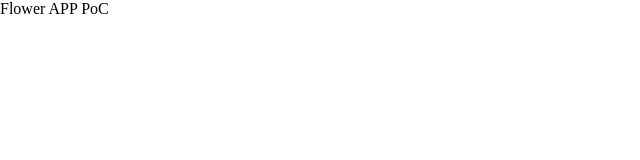
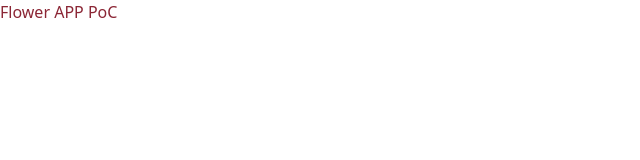
Before and after one commit to xrfg/flower-app-poc, a Next.js app: page / in a window 1280 px wide. Shown: the top 160 px of the page, without its empty margins (0-640 px from the left). Built offline with nearby package versions, Linux system fonts and the light colour scheme.

Commit message:
Add Tailwindcss

```diff
--- a/package.json
+++ b/package.json
@@ -19,5 +19,10 @@
     "react": "18.2.0",
     "react-dom": "18.2.0",
     "typescript": "4.9.5"
+  },
+  "devDependencies": {
+    "autoprefixer": "^10.4.13",
+    "postcss": "^8.4.21",
+    "tailwindcss": "^3.2.4"
   }
 }
--- /dev/null
+++ b/postcss.config.js
@@ -0,0 +1,6 @@
+module.exports = {
+  plugins: {
+    tailwindcss: {},
+    autoprefixer: {},
+  },
+}
--- a/src/pages/index.tsx
+++ b/src/pages/index.tsx
@@ -13,7 +13,7 @@ export default function Home() {
         <link rel="icon" href="/favicon.ico" />
       </Head>
       <main className="">
-        <div className="">Flower APP PoC</div>
+        <div className="text-primary-wine">Flower APP PoC</div>
       </main>
     </>
   );
--- a/src/styles/globals.css
+++ b/src/styles/globals.css
@@ -1,3 +1,7 @@
+@tailwind base;
+@tailwind components;
+@tailwind utilities;
+
 * {
   box-sizing: border-box;
   padding: 0;
--- /dev/null
+++ b/tailwind.config.js
@@ -0,0 +1,13 @@
+/** @type {import('tailwindcss').Config} */
+module.exports = {
+  content: ["./src/**/*.{js,ts,jsx,tsx}"],
+  theme: {
+    extend: {
+      colors: {
+        primary: { mint: "#D3EFBD", wine: "#8B2635" },
+        secondary: { lightSand: "#E0E2DB", sand: "#D2D4C8" },
+      },
+    },
+  },
+  plugins: [],
+};
```
Also changed, not shown: 1 other file (tests, documents, lock files or other folders).
